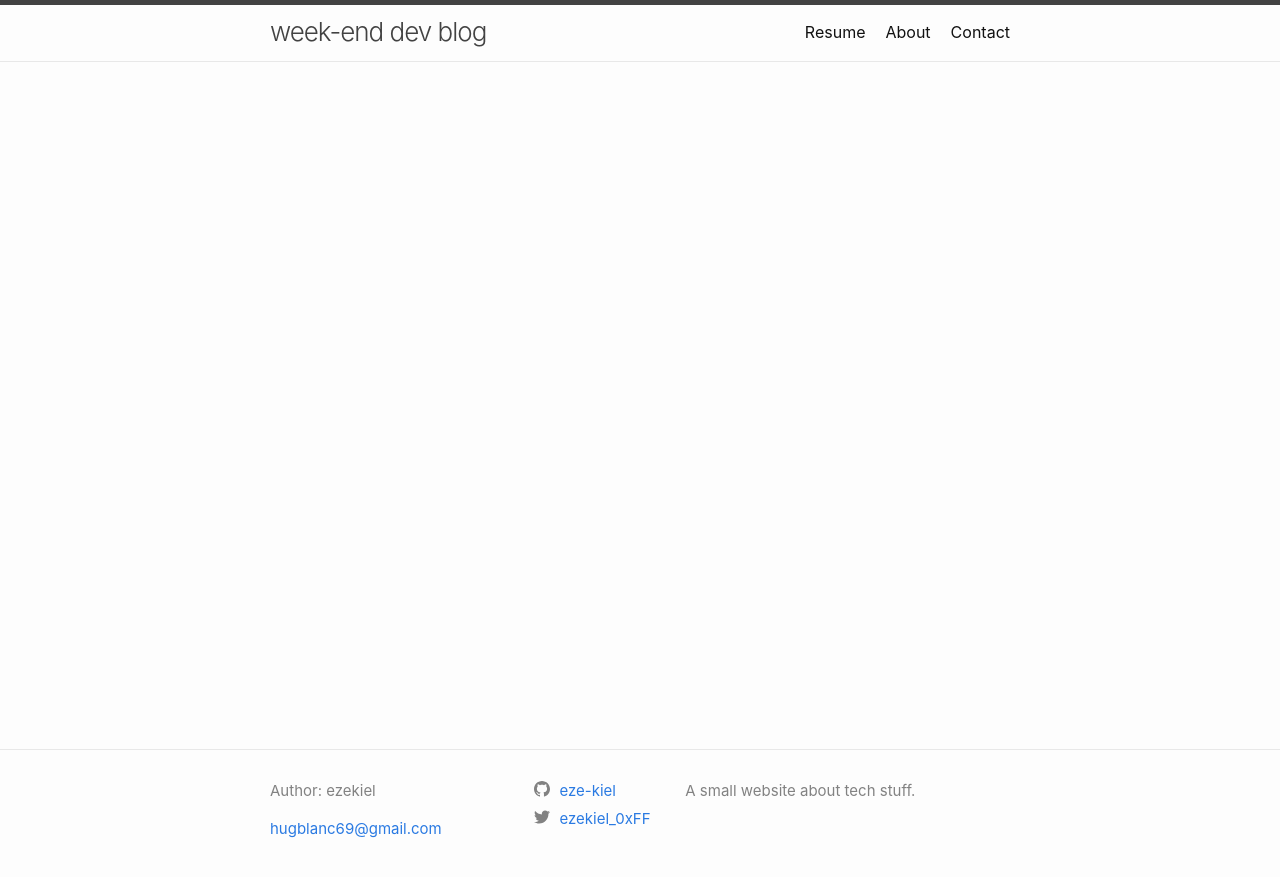
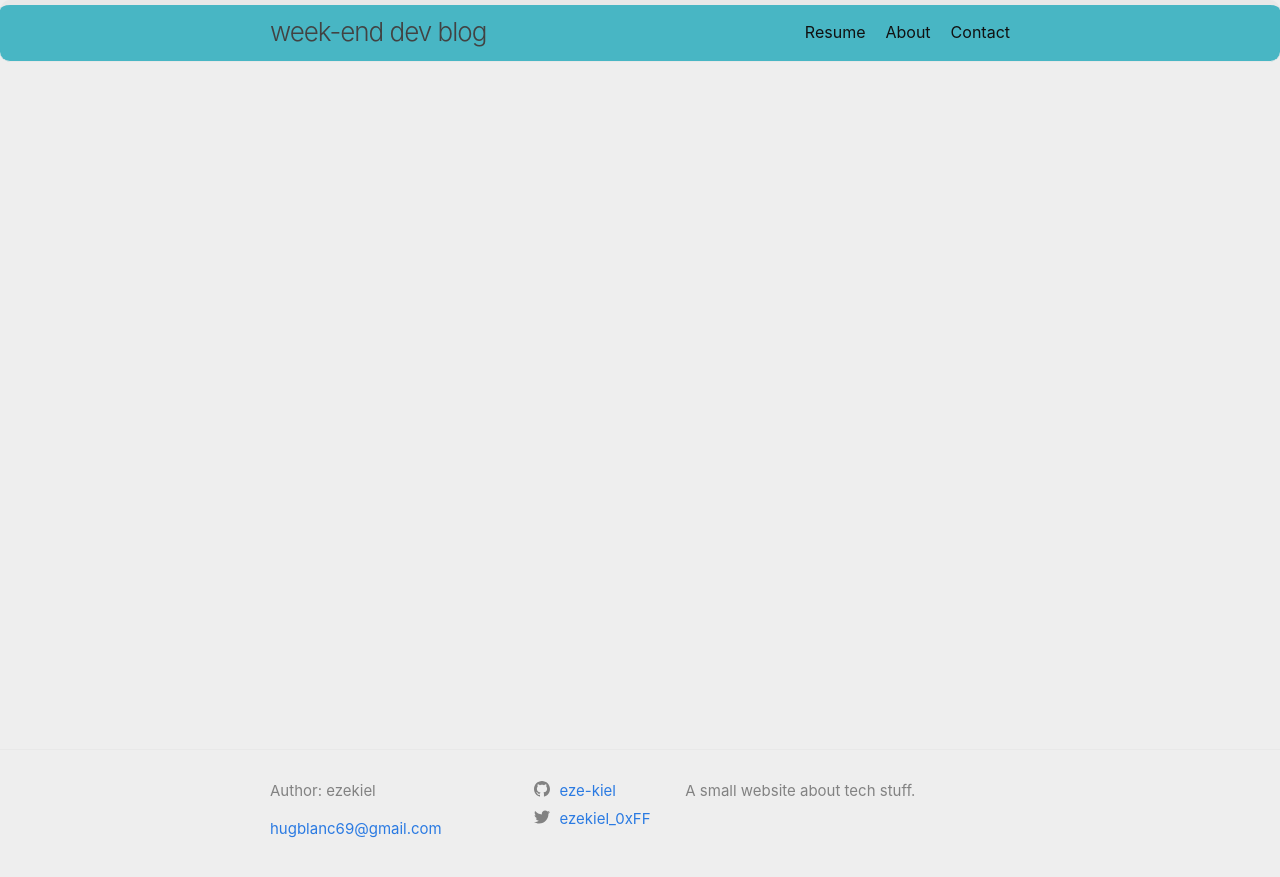
Before and after one commit to eze-kiel/old-eze-kiel.github.io, a Jekyll site: the page built from index.markdown, in a window 1280 px wide. Shown: the top 877 px of the page. Built offline with Jekyll 4.4.1, drawn with Linux system fonts in a browser that asks for light colours.

Commit message:
changed scss files

```diff
--- a/_sass/minima.scss
+++ b/_sass/minima.scss
@@ -11,7 +11,7 @@ $base-line-height: 1.5 !default;
 $spacing-unit:     30px !default;
 
 $text-color:       #111 !default;
-$background-color: #fdfdfd !default;
+$background-color: #eeeeee !default;
 $brand-color:      #2a7ae2 !default;
 
 $grey-color:       #828282 !default;
--- a/_sass/minima/_layout.scss
+++ b/_sass/minima/_layout.scss
@@ -2,8 +2,13 @@
  * Site header
  */
 .site-header {
-  border-top: 5px solid $grey-color-dark;
+  border-top: 5px solid $grey-color-light;
   border-bottom: 1px solid $grey-color-light;
+  border-bottom-left-radius: 10px;
+  border-bottom-right-radius: 10px;
+  border-top-left-radius: 10px;
+  border-top-right-radius: 10px;
+  background-color: #48b6c4;
   min-height: $spacing-unit * 1.865;
 
   // Positioning context for the mobile navigation icon
```
